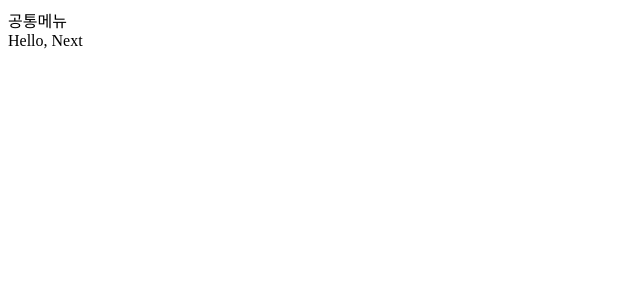
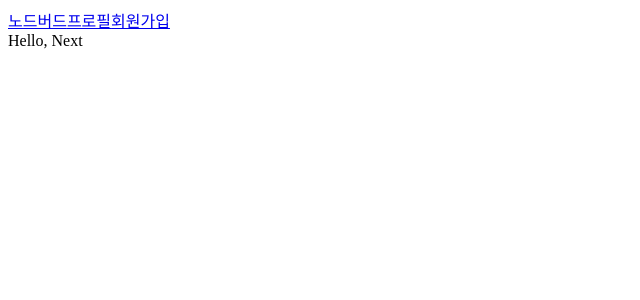
Before and after one commit to ckm960411/react-nodebird, a Next.js app in the folder prepare/front/: page / in a window 1280 px wide. Shown: the top 300 px of the page, without its empty margins (0-640 px from the left). Built offline with nearby package versions, Linux system fonts and the light colour scheme.

Commit message:
Link 태그와 Eslint 적용

```diff
--- a/prepare/front/components/AppLayout.js
+++ b/prepare/front/components/AppLayout.js
@@ -1,9 +1,14 @@
 import PropTypes from 'prop-types'
+import Link from 'next/link'
 
 const AppLayout = ({ children }) => {
   return (
     <div>
-      <div>공통메뉴</div>
+      <div>
+        <Link href="/"><a>노드버드</a></Link>
+        <Link href="/profile"><a>프로필</a></Link>
+        <Link href="/signup"><a>회원가입</a></Link>
+      </div>
       {children}
     </div>
   )
--- a/prepare/front/package.json
+++ b/prepare/front/package.json
@@ -12,5 +12,11 @@
   "dependencies": {
     "next": "^12.0.7",
     "prop-types": "^15.8.1"
+  },
+  "devDependencies": {
+    "eslint": "^8.6.0",
+    "eslint-plugin-import": "^2.25.4",
+    "eslint-plugin-react": "^7.28.0",
+    "eslint-plugin-react-hooks": "^4.3.0"
   }
 }
```
Also changed, not shown: 2 other files (tests, documents, lock files or other folders).
